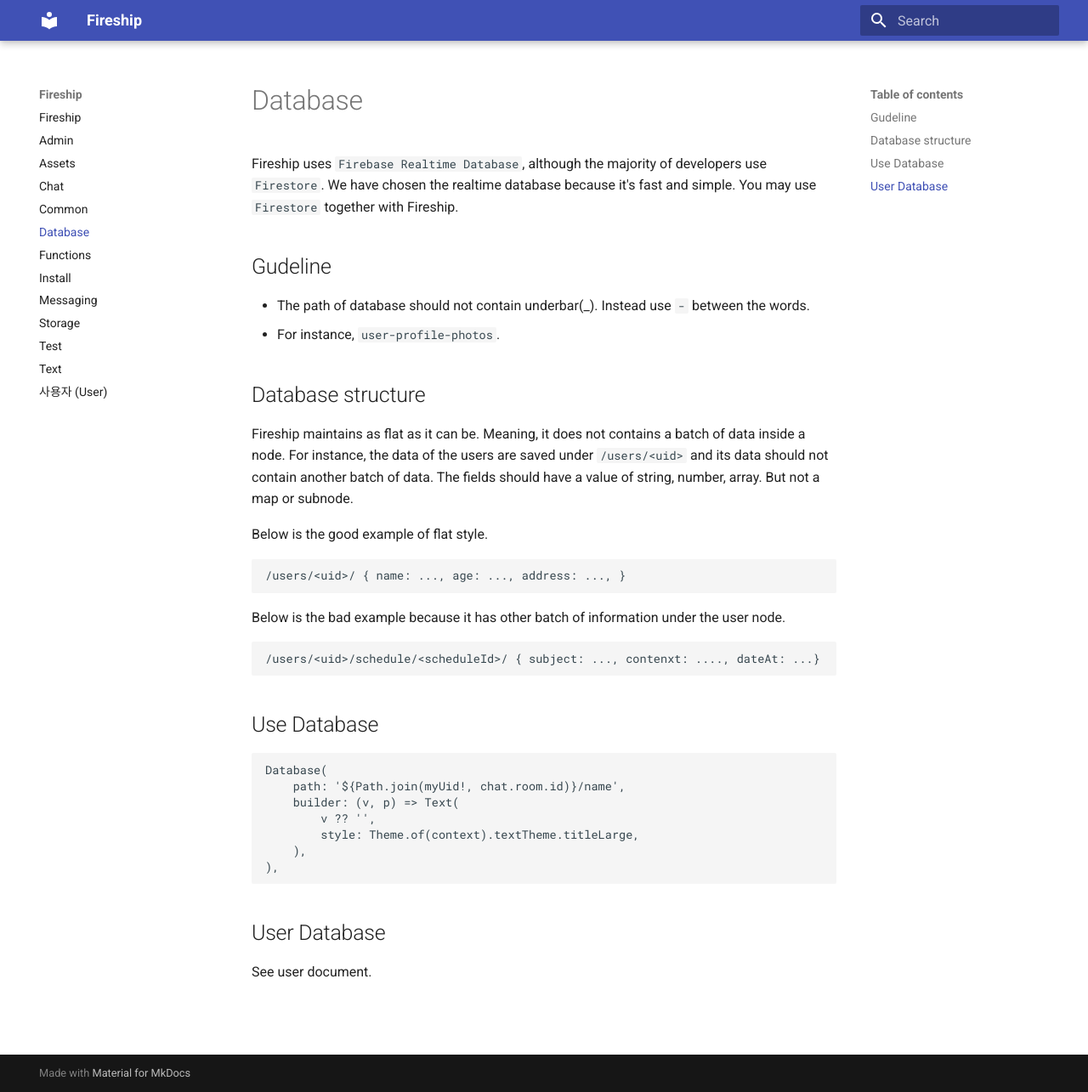
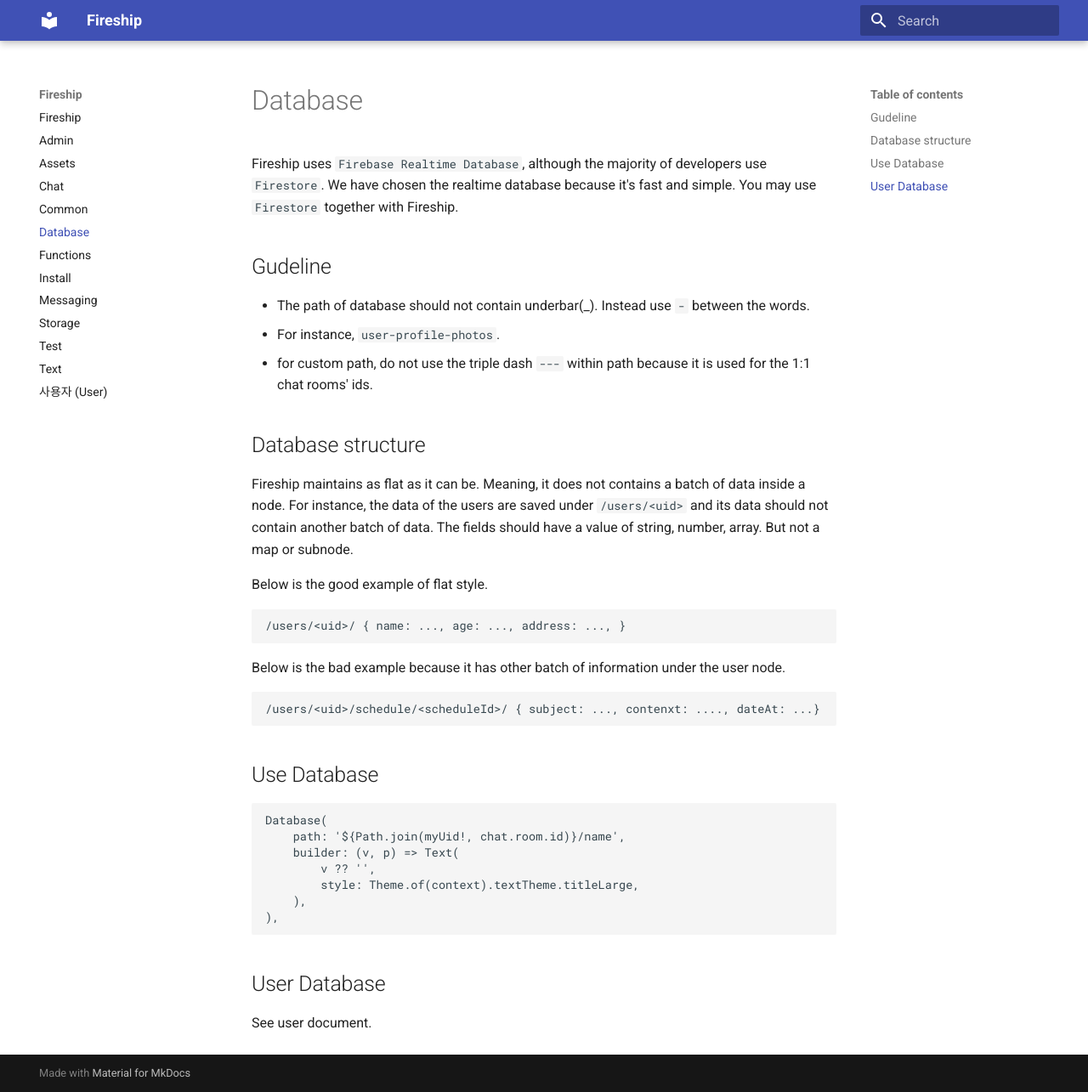
Before and after one commit to thruthesky/fireflutter, an MkDocs documentation site: the page built from docs/database.md, in a window 1280 px wide and 1285 px high. Shown: the whole window at 85% size. Built offline with MkDocs 1.6.1 and Material for MkDocs 9.7.7, drawn with Linux system fonts in a browser that asks for light colours.

Commit message:
database md

```diff
--- a/docs/database.md
+++ b/docs/database.md
@@ -6,6 +6,7 @@
 
 - The path of database should not contain underbar(\_). Instead use `-` between the words.
   - For instance, `user-profile-photos`.
+  - for custom path, do not use the triple dash `---` within path because it is used for the 1:1 chat rooms' ids.
 
 ## Database structure
 
```
